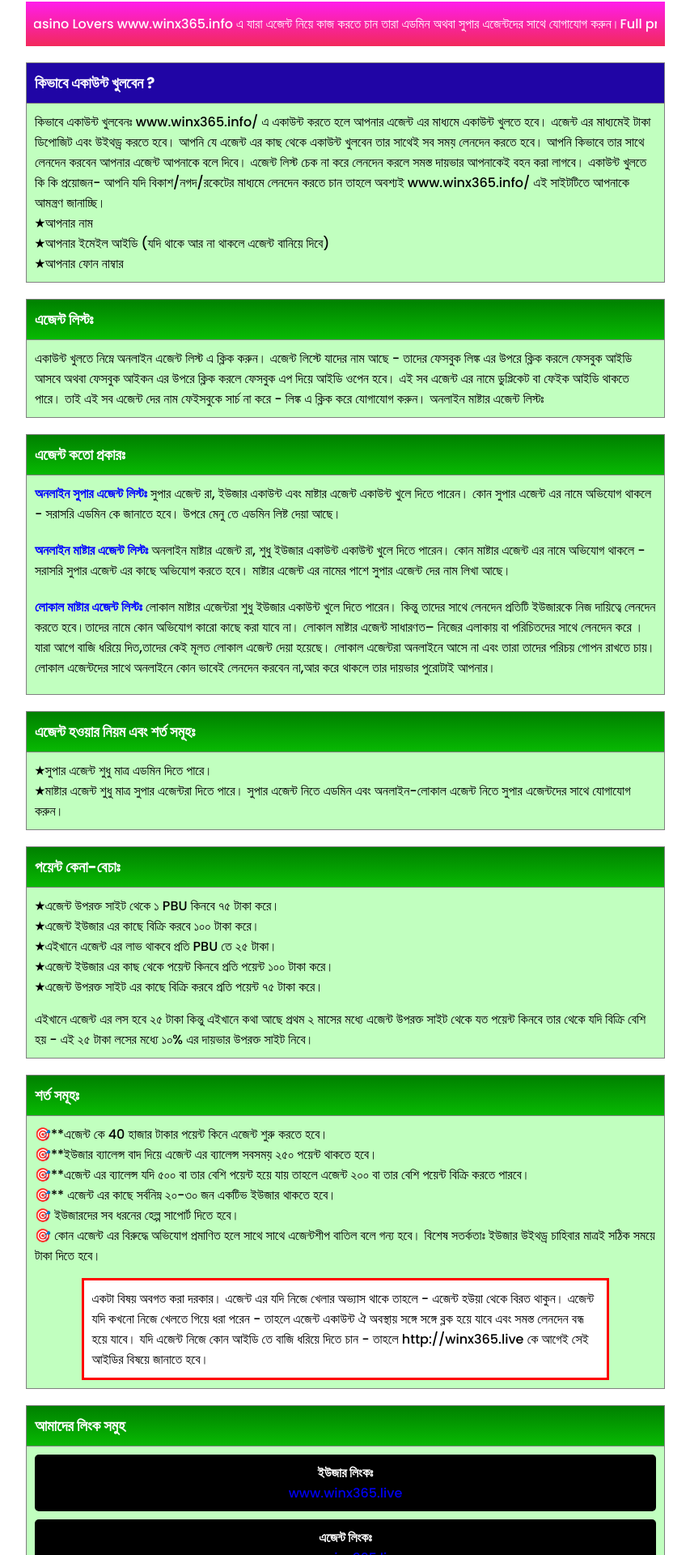
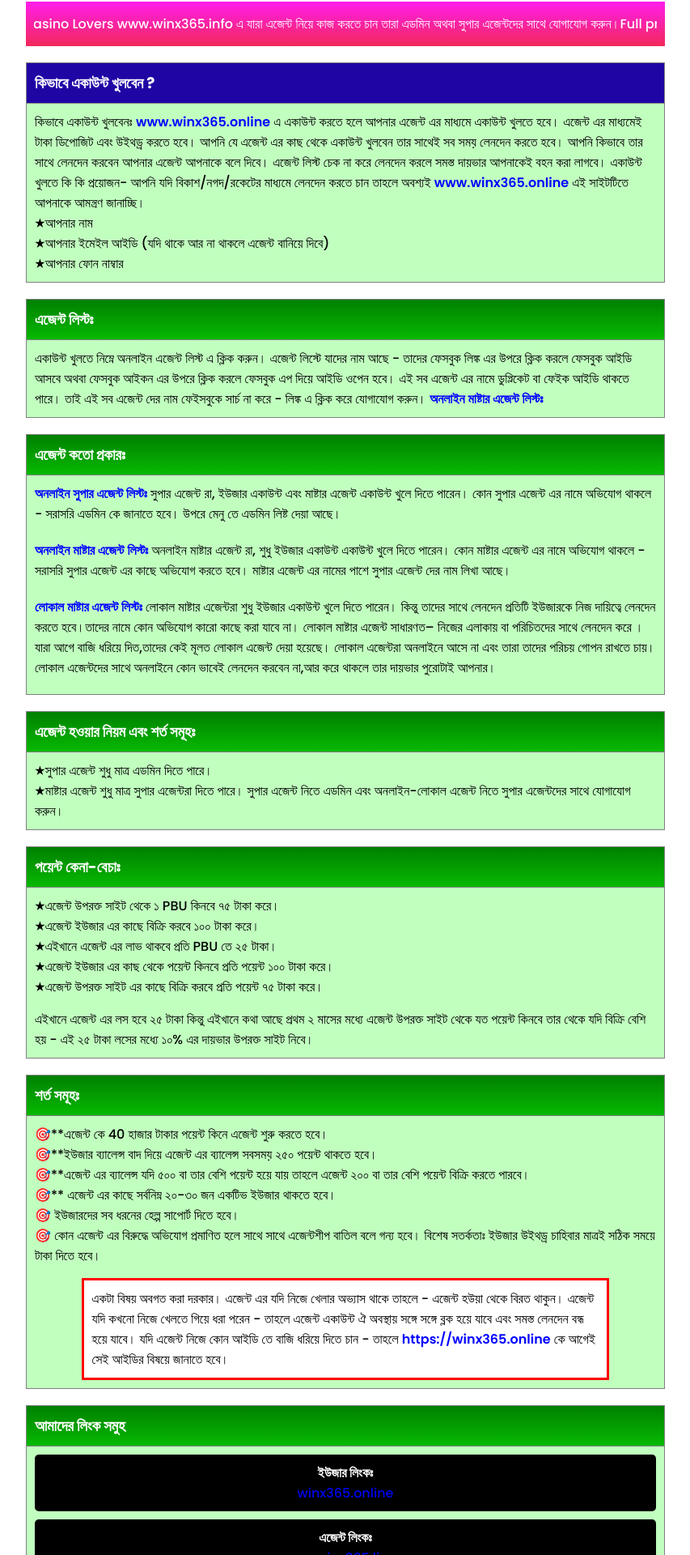
Before and after one commit to nmkhans/winx365, a React (Vite) app: page / in a window 1280 px wide. Shown: the part 204-2124 px from the top of the page at 81% size, without its empty margins (213-1066 px from the left). Built offline with nearby package versions, Linux system fonts and the light colour scheme.

Commit message:
all link up completed

```diff
--- a/src/components/Footer/Footer.jsx
+++ b/src/components/Footer/Footer.jsx
@@ -4,15 +4,18 @@
 
 const Footer = () => {
     const navigate = useNavigate();
+    const date = new Date();
+    const year = date.getFullYear();
 
-    const handleRedirect = () => {
-        navigate("/login")
+    const handleRedirect = (url) => {
+        navigate(url)
     }
+
     return (
         <footer className="Footer">
             <div className="container">
                 <div className="footer__content">
-                    <p><span onClick={handleRedirect}>Copyright</span> @ 2022 winx365.live  All Rights Reserved. </p>
+                    <p><span onClick={() => handleRedirect("/login")}>Copyright</span> &copy; {year} winx365.live All Rights Reserved. </p>
                 </div>
             </div>
         </footer>
--- a/src/components/Sections/AccountInfo/AccountInfo.jsx
+++ b/src/components/Sections/AccountInfo/AccountInfo.jsx
@@ -2,6 +2,11 @@
 import "./AccountInfo.scss"
 
 const AccountInfo = () => {
+
+    const handleRedirect = (url) => {
+        window.location.href = url
+    }
+
     return (
         <section className="AccountInfo">
             <div className="container">
@@ -12,7 +17,7 @@
                         </h3>
                     </div>
                     <div className="accountInfo__body">
-                        <p>কিভাবে একাউন্ট খুলবেনঃ www.winx365.info/ এ একাউন্ট করতে হলে আপনার এজেন্ট এর মাধ্যমে একাউন্ট খুলতে হবে। এজেন্ট এর মাধ্যমেই টাকা ডিপোজিট এবং উইথড্র করতে হবে। আপনি যে এজেন্ট এর কাছ থেকে একাউন্ট খুলবেন তার সাথেই সব সময় লেনদেন করতে হবে। আপনি কিভাবে তার সাথে লেনদেন করবেন আপনার এজেন্ট আপনাকে বলে দিবে। এজেন্ট লিস্ট চেক না করে লেনদেন করলে সমস্ত দায়ভার আপনাকেই বহন করা লাগবে। একাউন্ট খুলতে কি কি প্রয়োজন- আপনি যদি বিকাশ/নগদ/রকেটের মাধ্যমে লেনদেন করতে চান তাহলে অবশ্যই www.winx365.info/ এই সাইটটিতে আপনাকে আমন্ত্রণ জানাচ্ছি।
+                        <p>কিভাবে একাউন্ট খুলবেনঃ <span onClick={() => handleRedirect("https://www.winx365.online")}>www.winx365.online</span> এ একাউন্ট করতে হলে আপনার এজেন্ট এর মাধ্যমে একাউন্ট খুলতে হবে। এজেন্ট এর মাধ্যমেই টাকা ডিপোজিট এবং উইথড্র করতে হবে। আপনি যে এজেন্ট এর কাছ থেকে একাউন্ট খুলবেন তার সাথেই সব সময় লেনদেন করতে হবে। আপনি কিভাবে তার সাথে লেনদেন করবেন আপনার এজেন্ট আপনাকে বলে দিবে। এজেন্ট লিস্ট চেক না করে লেনদেন করলে সমস্ত দায়ভার আপনাকেই বহন করা লাগবে। একাউন্ট খুলতে কি কি প্রয়োজন- আপনি যদি বিকাশ/নগদ/রকেটের মাধ্যমে লেনদেন করতে চান তাহলে অবশ্যই <span onClick={() => handleRedirect("https://www.winx365.online")}>www.winx365.online</span> এই সাইটটিতে আপনাকে আমন্ত্রণ জানাচ্ছি।
                         </p>
                         <ul>
                             <li>★আপনার নাম</li>
--- a/src/components/Sections/AccountInfo/AccountInfo.scss
+++ b/src/components/Sections/AccountInfo/AccountInfo.scss
@@ -14,6 +14,14 @@
         padding: 10px;
         font-weight: 500;
 
+        p {
+            span {
+                font-weight: 600;
+                color: #0000ff;
+                cursor: pointer;
+            }
+        }
+
         ul {
             list-style: none;
         }
--- a/src/components/Sections/AgentInfo/AgentInfo.jsx
+++ b/src/components/Sections/AgentInfo/AgentInfo.jsx
@@ -1,5 +1,6 @@
 import React from 'react';
 import "./AgentInfo.scss";
+import { Link } from "react-router-dom";
 
 const AgentInfo = () => {
     return (
@@ -12,7 +13,7 @@
                         </h3>
                     </div>
                     <div className="agentInfo__body">
-                        <p>একাউন্ট খুলতে নিম্নে অনলাইন এজেন্ট লিস্ট এ ক্লিক করুন। এজেন্ট লিস্টে যাদের নাম আছে - তাদের ফেসবুক লিঙ্ক এর উপরে ক্লিক করলে ফেসবুক আইডি আসবে অথবা ফেসবুক আইকন এর উপরে ক্লিক করলে ফেসবুক এপ দিয়ে আইডি ওপেন হবে। এই সব এজেন্ট এর নামে ডুপ্লিকেট বা ফেইক আইডি থাকতে পারে। তাই এই সব এজেন্ট দের নাম ফেইসবুকে সার্চ না করে - লিঙ্ক এ ক্লিক করে যোগাযোগ করুন। অনলাইন মাষ্টার এজেন্ট লিস্টঃ</p>
+                        <p>একাউন্ট খুলতে নিম্নে অনলাইন এজেন্ট লিস্ট এ ক্লিক করুন। এজেন্ট লিস্টে যাদের নাম আছে - তাদের ফেসবুক লিঙ্ক এর উপরে ক্লিক করলে ফেসবুক আইডি আসবে অথবা ফেসবুক আইকন এর উপরে ক্লিক করলে ফেসবুক এপ দিয়ে আইডি ওপেন হবে। এই সব এজেন্ট এর নামে ডুপ্লিকেট বা ফেইক আইডি থাকতে পারে। তাই এই সব এজেন্ট দের নাম ফেইসবুকে সার্চ না করে - লিঙ্ক এ ক্লিক করে যোগাযোগ করুন। <Link to="/master-agent">অনলাইন মাষ্টার এজেন্ট লিস্টঃ</Link></p>
                     </div>
                 </div>
             </div>
--- a/src/components/Sections/AgentInfo/AgentInfo.scss
+++ b/src/components/Sections/AgentInfo/AgentInfo.scss
@@ -13,5 +13,11 @@
         background-color: #C1FFBF;
         padding: 10px;
         font-weight: 500;
+
+        a {
+            font-weight: 600;
+            text-decoration: none;
+            color: #0000ff;
+        }
     }
 }
--- a/src/components/Sections/AgentType/AgentType.jsx
+++ b/src/components/Sections/AgentType/AgentType.jsx
@@ -1,7 +1,14 @@
 import React from 'react';
 import "./AgentType.scss";
+import { useNavigate } from 'react-router-dom';
 
 const AgentType = () => {
+    const navigate = useNavigate();
+
+    const handleNavigate = (url) => {
+        navigate(url)
+    }
+
     return (
         <section className="AgentType">
             <div className="container">
@@ -13,15 +20,15 @@
                     </div>
                     <div className="agentType__body">
                         <div className="agent__types">
-                            <p><span>অনলাইন সুপার এজেন্ট লিস্টঃ</span> সুপার এজেন্ট রা, ইউজার একাউন্ট এবং মাষ্টার এজেন্ট একাউন্ট খুলে দিতে পারেন। কোন সুপার এজেন্ট এর নামে অভিযোগ থাকলে - সরাসরি এডমিন কে জানাতে হবে। উপরে মেনু তে এডমিন লিষ্ট দেয়া আছে।</p>
+                            <p><span onClick={() => handleNavigate("/super-agent")}>অনলাইন সুপার এজেন্ট লিস্টঃ</span> সুপার এজেন্ট রা, ইউজার একাউন্ট এবং মাষ্টার এজেন্ট একাউন্ট খুলে দিতে পারেন। কোন সুপার এজেন্ট এর নামে অভিযোগ থাকলে - সরাসরি এডমিন কে জানাতে হবে। উপরে মেনু তে এডমিন লিষ্ট দেয়া আছে।</p>
                         </div>
                         <div className="agent__types">
                             <p>
-                                <span>অনলাইন মাষ্টার এজেন্ট লিস্টঃ</span> অনলাইন মাষ্টার এজেন্ট রা, শুধু ইউজার একাউন্ট একাউন্ট খুলে দিতে পারেন। কোন মাষ্টার এজেন্ট এর নামে অভিযোগ থাকলে - সরাসরি সুপার এজেন্ট এর কাছে অভিযোগ করতে হবে। মাষ্টার এজেন্ট এর নামের পাশে সুপার এজেন্ট দের নাম লিখা আছে।</p>
+                                <span onClick={() => handleNavigate("/master-agent")}>অনলাইন মাষ্টার এজেন্ট লিস্টঃ</span> অনলাইন মাষ্টার এজেন্ট রা, শুধু ইউজার একাউন্ট একাউন্ট খুলে দিতে পারেন। কোন মাষ্টার এজেন্ট এর নামে অভিযোগ থাকলে - সরাসরি সুপার এজেন্ট এর কাছে অভিযোগ করতে হবে। মাষ্টার এজেন্ট এর নামের পাশে সুপার এজেন্ট দের নাম লিখা আছে।</p>
                         </div>
                         <div className="agent__types">
                             <p>
-                                <span>লোকাল মাষ্টার এজেন্ট লিস্টঃ</span> লোকাল মাষ্টার এজেন্টরা শুধু ইউজার একাউন্ট খুলে দিতে পারেন। কিন্তু তাদের সাথে লেনদেন প্রতিটি ইউজারকে নিজ দায়িত্বে লেনদেন করতে হবে।তাদের নামে কোন অভিযোগ কারো কাছে করা যাবে না। লোকাল মাষ্টার এজেন্ট সাধারণত– নিজের এলাকায় বা পরিচিতদের সাথে লেনদেন করে ।যারা আগে বাজি ধরিয়ে দিত,তাদের কেই মূলত লোকাল এজেন্ট দেয়া হয়েছে। লোকাল এজেন্টরা অনলাইনে আসে না এবং তারা তাদের পরিচয় গোপন রাখতে চায়।লোকাল এজেন্টদের সাথে অনলাইনে কোন ভাবেই লেনদেন করবেন না,আর করে থাকলে তার দায়ভার পুরোটাই আপনার।</p>
+                                <span onClick={() => handleNavigate("/master-agent")}>লোকাল মাষ্টার এজেন্ট লিস্টঃ</span> লোকাল মাষ্টার এজেন্টরা শুধু ইউজার একাউন্ট খুলে দিতে পারেন। কিন্তু তাদের সাথে লেনদেন প্রতিটি ইউজারকে নিজ দায়িত্বে লেনদেন করতে হবে।তাদের নামে কোন অভিযোগ কারো কাছে করা যাবে না। লোকাল মাষ্টার এজেন্ট সাধারণত– নিজের এলাকায় বা পরিচিতদের সাথে লেনদেন করে ।যারা আগে বাজি ধরিয়ে দিত,তাদের কেই মূলত লোকাল এজেন্ট দেয়া হয়েছে। লোকাল এজেন্টরা অনলাইনে আসে না এবং তারা তাদের পরিচয় গোপন রাখতে চায়।লোকাল এজেন্টদের সাথে অনলাইনে কোন ভাবেই লেনদেন করবেন না,আর করে থাকলে তার দায়ভার পুরোটাই আপনার।</p>
                         </div>
                     </div>
                 </div>
--- a/src/components/Sections/AgentType/AgentType.scss
+++ b/src/components/Sections/AgentType/AgentType.scss
@@ -25,6 +25,7 @@
                 span {
                     color: #0000ff;
                     font-weight: 600;
+                    cursor: pointer;
                 }
             }
         }
--- a/src/components/Sections/LinkArea/LinkArea.jsx
+++ b/src/components/Sections/LinkArea/LinkArea.jsx
@@ -12,15 +12,15 @@
                     <div className="link__content__body">
                         <div className="link__list">
                             <h4>ইউজার লিংকঃ</h4>
-                            <a href="#">www.winx365.live</a>
+                            <a href="https://winx365.online">winx365.online</a>
                         </div>
                         <div className="link__list">
                             <h4>এজেন্ট লিংকঃ</h4>
-                            <a href="#">www.winx365.live</a>
+                            <a href="https://ag.winx365.live">ag.winx365.live</a>
                         </div>
                         <div className="link__list">
                             <h4>এজেন্ট লিস্ট লিংকঃ</h4>
-                            <a href="#">www.winx365.live</a>
+                            <a href="https://winx365.online">winx365.online</a>
                         </div>
                     </div>
                 </div>
--- a/src/components/Sections/Rules/Rules.jsx
+++ b/src/components/Sections/Rules/Rules.jsx
@@ -2,6 +2,11 @@
 import "./Rules.scss";
 
 const Rules = () => {
+
+    const handleRedirect = () => {
+
+    }
+
     return (
         <section className="Rules">
             <div className="container">
@@ -22,7 +27,7 @@
                                 বিশেষ সতর্কতাঃ ইউজার উইথড্র চাহিবার মাত্রই সঠিক সময়ে টাকা দিতে হবে।</li>
                         </ul>
                         <div className="rules__box">
-                            <p>একটা বিষয় অবগত করা দরকার। এজেন্ট এর যদি নিজে খেলার অভ্যাস থাকে তাহলে - এজেন্ট হউয়া থেকে বিরত থাকুন। এজেন্ট যদি কখনো নিজে খেলতে গিয়ে ধরা পরেন - তাহলে এজেন্ট একাউন্ট ঐ অবস্থায় সঙ্গে সঙ্গে ব্লক হয়ে যাবে এবং সমস্ত লেনদেন বন্ধ হয়ে যাবে। যদি এজেন্ট নিজে কোন আইডি তে বাজি ধরিয়ে দিতে চান - তাহলে http://winx365.live কে আগেই সেই আইডির বিষয়ে জানাতে হবে।</p>
+                            <p>একটা বিষয় অবগত করা দরকার। এজেন্ট এর যদি নিজে খেলার অভ্যাস থাকে তাহলে - এজেন্ট হউয়া থেকে বিরত থাকুন। এজেন্ট যদি কখনো নিজে খেলতে গিয়ে ধরা পরেন - তাহলে এজেন্ট একাউন্ট ঐ অবস্থায় সঙ্গে সঙ্গে ব্লক হয়ে যাবে এবং সমস্ত লেনদেন বন্ধ হয়ে যাবে। যদি এজেন্ট নিজে কোন আইডি তে বাজি ধরিয়ে দিতে চান - তাহলে <span onClick={() => handleRedirect("https://winx365.online<")}>https://winx365.online</span> কে আগেই সেই আইডির বিষয়ে জানাতে হবে।</p>
                         </div>
                     </div>
                 </div>
--- a/src/components/Sections/Rules/Rules.scss
+++ b/src/components/Sections/Rules/Rules.scss
@@ -25,6 +25,12 @@
             padding: 10px;
             margin: 0 auto;
             margin-top: 15px;
+
+            span {
+                color: #0000ff;
+                    font-weight: 600;
+                    cursor: pointer;
+            }
         }
     }
 }
```
